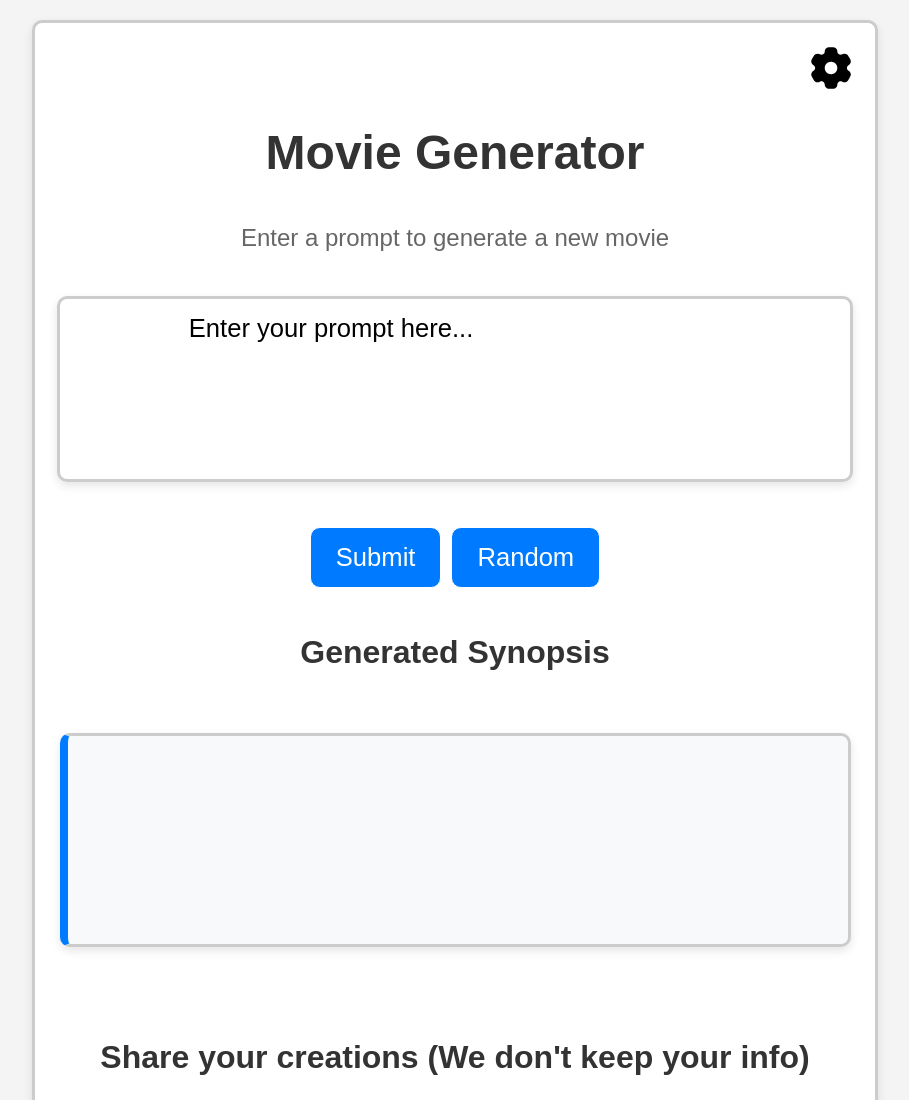
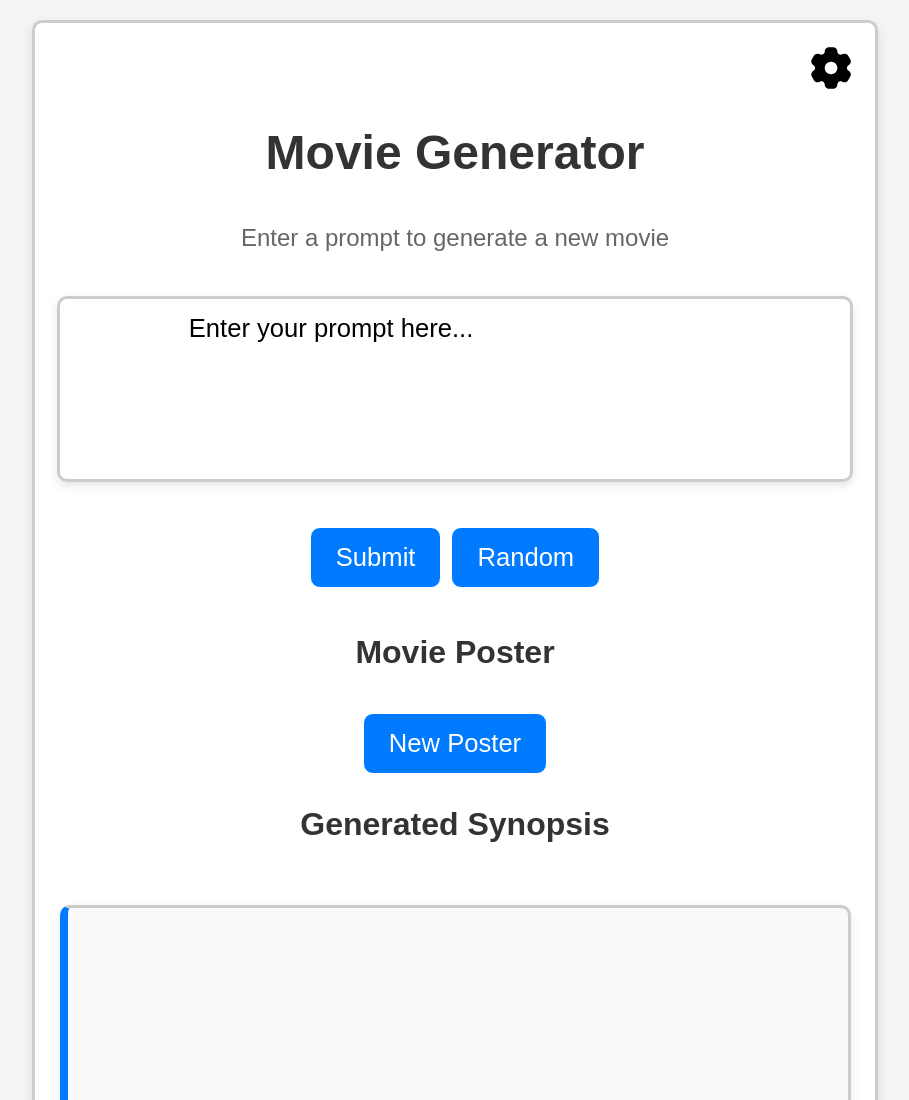
Before and after one commit to coopthompson/movie-synopsis-generator, a website: page public/index.html in a window 1280 px wide. Shown: the top 1100 px of the page, without its empty margins (185-1094 px from the left). Drawn offline with nearby package versions, Linux system fonts and the light colour scheme.

Commit message:
Fix new poster button

```diff
--- a/public/index.html
+++ b/public/index.html
@@ -106,10 +106,11 @@
             </div>
         </form>
         <div class="poster-box">
+            <h3 id="poster-description">Movie Poster</h3>
             <div class="poster-container">
                 <img id="poster" alt="Generated Image" style="max-width: 100%; display: none;">
             </div>
-            <!-- button onclick="generateImage()">New Poster</button-->
+            <button class="prompt-button" onclick="generateImage()">New Poster</button>
         </div>
         <h3 id="movie-description">Generated Synopsis</h3>
         <div class="synopsis shared-style">
--- a/public/script.js
+++ b/public/script.js
@@ -211,10 +211,14 @@ function getMovieContent() {
     return null;
 }
 
-async function generateImage(synopsis) {
+async function generateImage(synopsis = null) {
     if (!synopsis) {
-        alert("Please enter a movie synopsis!");
-        return;
+        const generatedContent = getMovieContent();
+        if (!generatedContent) {
+            alert("Please enter a movie synopsis!");
+            return;
+        }
+        synopsis = generatedContent;
     }
 
     // Collect selected styles into an array
--- a/public/stylesheet.css
+++ b/public/stylesheet.css
@@ -216,6 +216,10 @@ p.high-contrast-mode {
     transition: border-color 0.3s ease-in-out;
     background: white;
     box-shadow: 0px 4px 10px rgba(0, 0, 0, 0.1);
+}
+
+.poster-box {
+    width: 100%;
 }
 
 .prompt-button, .random-button {
```
